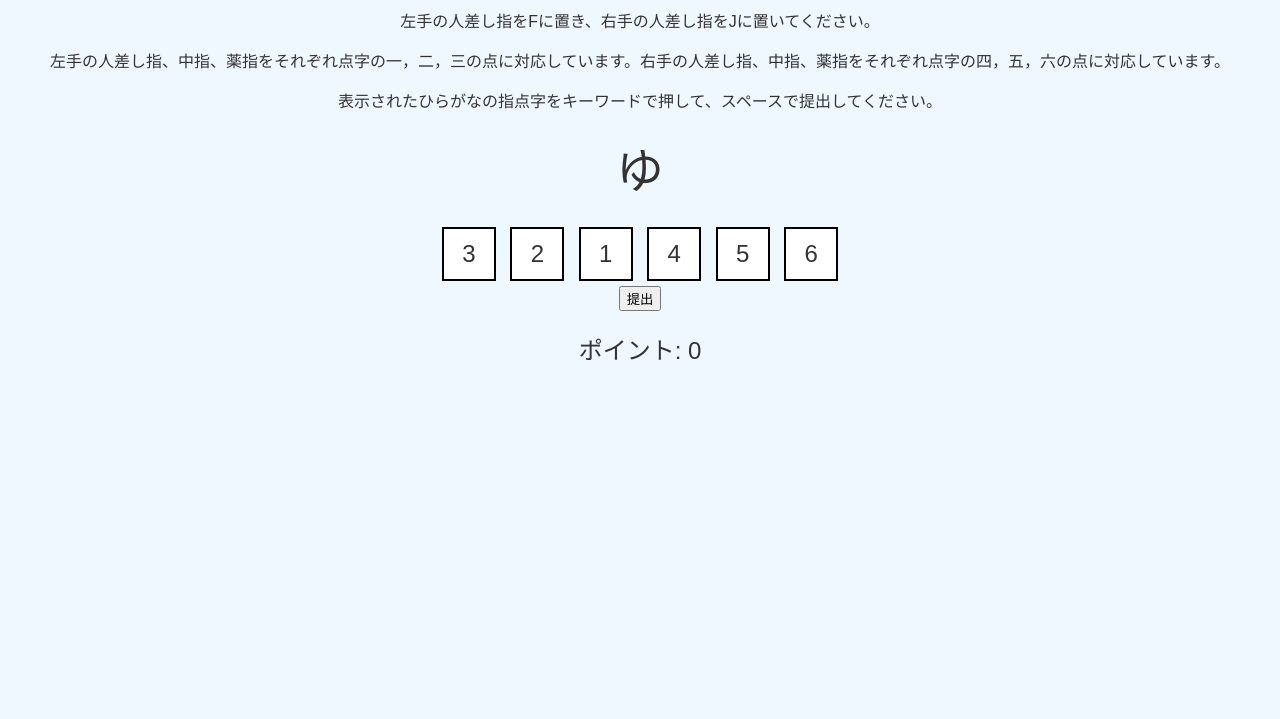
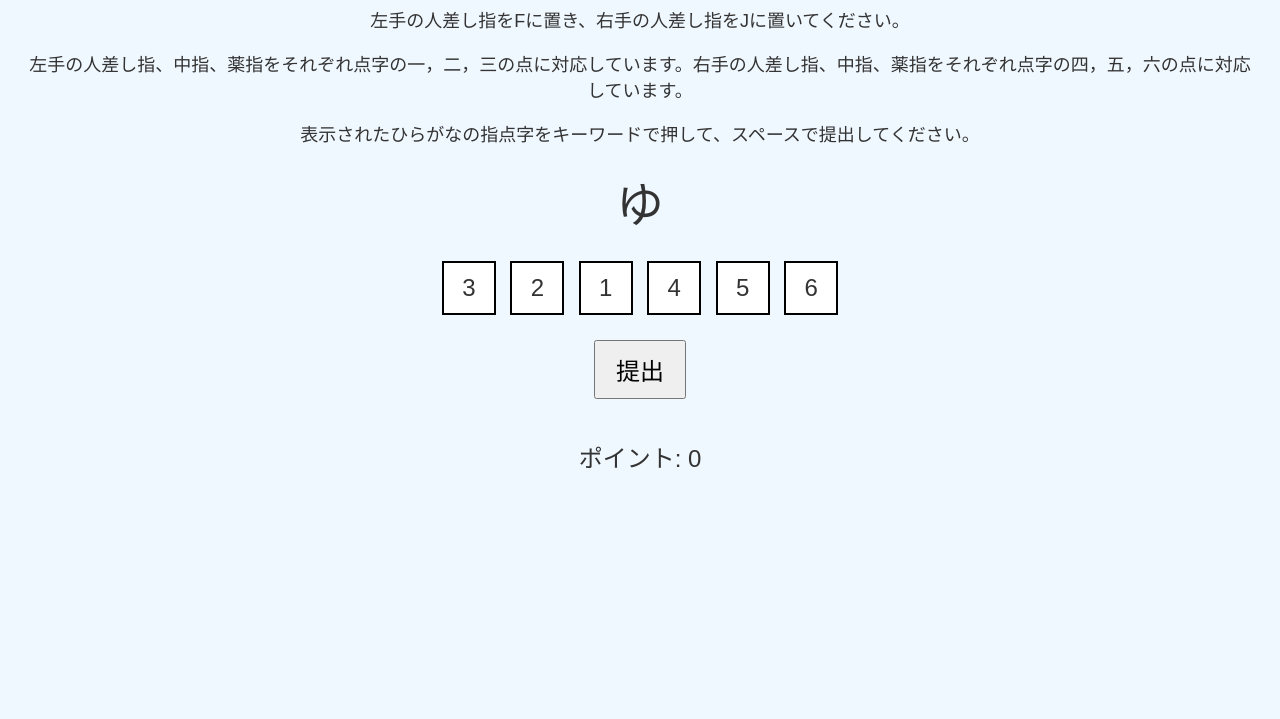
Before and after one commit to zheng1105/FingerBraille, a plain HTML site: page index.html in a window 1280 px wide. Shown: the part 81-800 px from the top of the page. Drawn offline with Linux system fonts and the light colour scheme.

Commit message:
Update style.css

```diff
--- a/style.css
+++ b/style.css
@@ -3,6 +3,13 @@ body {
     text-align: center;
     background-color: #f0f8ff;
     color: #333;
+}
+h1 {
+    margin-top: 20px;
+}
+#instructions {
+    margin: 20px;
+    font-size: 18px;
 }
 #kana {
     font-size: 48px;
@@ -23,6 +30,12 @@ body {
     background-color: red;
     font-weight: bold;
 }
+#submit-btn {
+    margin: 20px;
+    padding: 10px 20px;
+    font-size: 24px;
+    cursor: pointer;
+}
 #score {
     font-size: 24px;
     margin: 20px;
```
